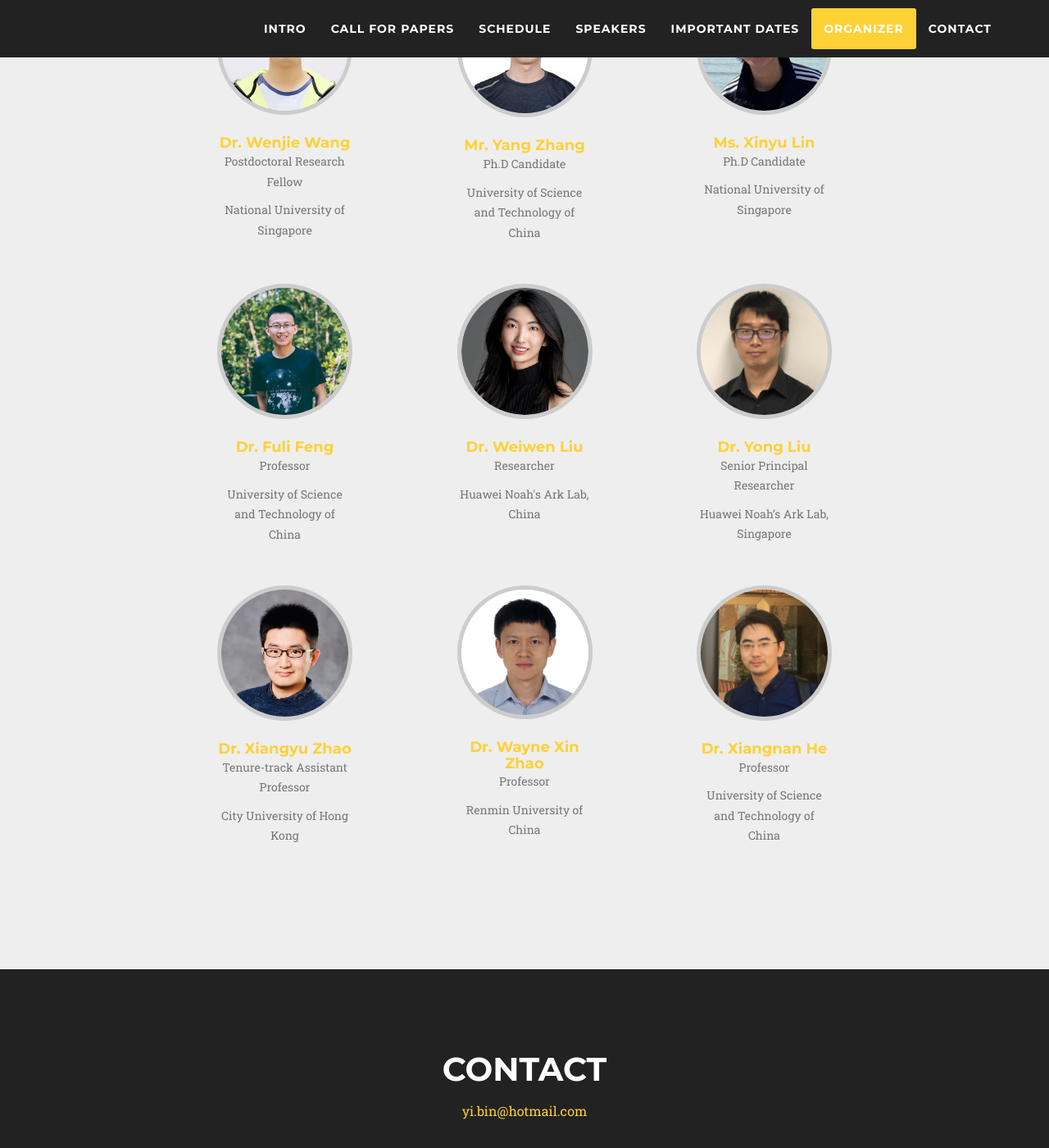
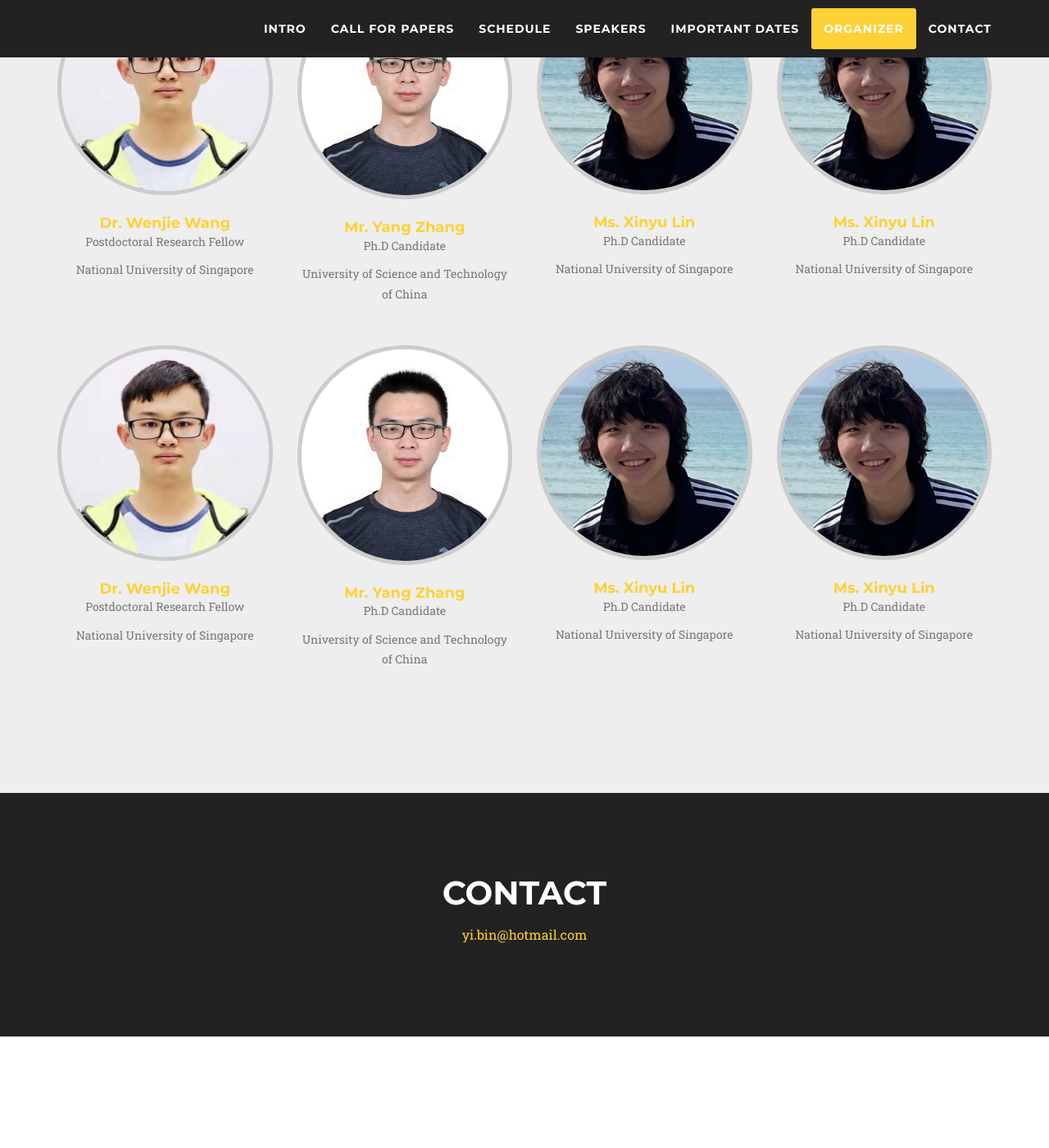
Before and after one commit to mmgensr-cikm25/mmgensr-cikm25.github.io, a Jekyll site: the page built from index.md, in a window 1280 px wide and 1400 px high, scrolled down 3502 px. Shown: the whole window at 82% size. Built offline with Jekyll 4.4.1, drawn with Linux system fonts in a browser that asks for light colours; nearby versions of some CDN libraries; some web fonts are replaced; after the commit the page ends 4766 px from its top, so only the background shows below that.

Commit message:
Update organizer.html

```diff
--- a/_includes/organizer.html
+++ b/_includes/organizer.html
@@ -10,11 +10,9 @@
         <div class="row">
 
 
-            <div class="col-sm-2">
-    &nbsp;
-</div>
 
-                <div class="col-sm-2">
+
+                <div class="col-sm-3">
     <div class="team-member">
         <img src="assets/img/wangwenjie.jpg" class="img-responsive img-circle" alt="" width="600" height="600">
         <h4><a href="https://wenjiewwj.github.io/">Dr. Wenjie Wang</a></h4>
@@ -23,11 +21,7 @@
     </div>
 </div>
 
-<div class="col-sm-1">
-    &nbsp;
-</div>
-
-                <div class="col-sm-2">
+                <div class="col-sm-3">
     <div class="team-member">
         <img src="assets/img/zhangyang.jpg" class="img-responsive img-circle" alt="" width="600" height="600">
         <h4><a href="http://home.ustc.edu.cn/~zy2015/">Mr. Yang Zhang</a></h4>
@@ -36,12 +30,7 @@
     </div>
 </div>
 
-
-<div class="col-sm-1">
-    &nbsp;
-</div>
-
-                <div class="col-sm-2">
+                <div class="col-sm-3">
     <div class="team-member">
         <img src="assets/img/linxinyu.jpeg" class="img-responsive img-circle" alt="" width="600" height="600">
         <h4><a href="https://generative-rec.github.io/#organizer">Ms. Xinyu Lin</a></h4>
@@ -50,110 +39,62 @@
     </div>
 </div>
 
-
-
-<div class="col-sm-1">
-    &nbsp;
+            <div class="col-sm-3">
+    <div class="team-member">
+        <img src="assets/img/linxinyu.jpeg" class="img-responsive img-circle" alt="" width="600" height="600">
+        <h4><a href="https://generative-rec.github.io/#organizer">Ms. Xinyu Lin</a></h4>
+        <p class="text-muted">Ph.D Candidate</p>
+        <p class="text-muted">National University of Singapore</p>
+    </div>
 </div>
 
         </div>
 
         <div class="row">
 
-            <div class="col-sm-2">
-    &nbsp;
+
+
+
+                <div class="col-sm-3">
+    <div class="team-member">
+        <img src="assets/img/wangwenjie.jpg" class="img-responsive img-circle" alt="" width="600" height="600">
+        <h4><a href="https://wenjiewwj.github.io/">Dr. Wenjie Wang</a></h4>
+        <p class="text-muted">Postdoctoral Research Fellow</p>
+        <p class="text-muted">National University of Singapore</p>
+    </div>
 </div>
 
-                <div class="col-sm-2">
+                <div class="col-sm-3">
     <div class="team-member">
-        <img src="assets/img/fengfuli.jpg" class="img-responsive img-circle" alt="" width="600" height="600">
-        <h4><a href="https://fulifeng.github.io/">Dr. Fuli Feng</a></h4>
-        <p class="text-muted">Professor</p>
+        <img src="assets/img/zhangyang.jpg" class="img-responsive img-circle" alt="" width="600" height="600">
+        <h4><a href="http://home.ustc.edu.cn/~zy2015/">Mr. Yang Zhang</a></h4>
+        <p class="text-muted">Ph.D Candidate</p>
         <p class="text-muted">University of Science and Technology of China</p>
     </div>
 </div>
 
-
-<div class="col-sm-1">
-    &nbsp;
-</div>
-
-                <div class="col-sm-2">
+                <div class="col-sm-3">
     <div class="team-member">
-        <img src="assets/img/liuweiwen.jpg" class="img-responsive img-circle" alt="" width="600" height="600">
-        <h4><a href="https://wwliu555.github.io/">Dr. Weiwen Liu</a></h4>
-        <p class="text-muted">Researcher</p>
-        <p class="text-muted">Huawei Noah's Ark Lab, China</p>
+        <img src="assets/img/linxinyu.jpeg" class="img-responsive img-circle" alt="" width="600" height="600">
+        <h4><a href="https://generative-rec.github.io/#organizer">Ms. Xinyu Lin</a></h4>
+        <p class="text-muted">Ph.D Candidate</p>
+        <p class="text-muted">National University of Singapore</p>
     </div>
 </div>
 
-
-
-<div class="col-sm-1">
-    &nbsp;
-</div>
-
-                <div class="col-sm-2">
+            <div class="col-sm-3">
     <div class="team-member">
-        <img src="assets/img/liuyong.jpg" class="img-responsive img-circle" alt="" width="600" height="600">
-        <h4><a href="http://www.yongliu.org">Dr. Yong Liu</a></h4>
-        <p class="text-muted">Senior Principal Researcher</p>
-        <p class="text-muted">Huawei Noah’s Ark Lab, Singapore</p>
+        <img src="assets/img/linxinyu.jpeg" class="img-responsive img-circle" alt="" width="600" height="600">
+        <h4><a href="https://generative-rec.github.io/#organizer">Ms. Xinyu Lin</a></h4>
+        <p class="text-muted">Ph.D Candidate</p>
+        <p class="text-muted">National University of Singapore</p>
     </div>
-</div>
-
-<div class="col-sm-1">
-    &nbsp;
 </div>
 
         </div>
 
-        <div class="row">
-
-            <div class="col-sm-2">
-    &nbsp;
-</div>
-
-                <div class="col-sm-2">
-    <div class="team-member">
-        <img src="assets/img/xiangyu_zhao.jpeg" class="img-responsive img-circle" alt="" width="600" height="600">
-        <h4><a href="https://zhaoxyai.github.io/">Dr. Xiangyu Zhao</a></h4>
-        <p class="text-muted">Tenure-track Assistant Professor</p>
-        <p class="text-muted">City University of Hong Kong</p>
-    </div>
-</div>
-
-<div class="col-sm-1">
-    &nbsp;
-</div>
-
-                <div class="col-sm-2">
-    <div class="team-member">
-        <img src="assets/img/zhaoxin.jpg" class="img-responsive img-circle" alt="" width="600" height="600">
-        <h4><a href="http://playbigdata.ruc.edu.cn/batmanfly/">Dr. Wayne Xin Zhao</a></h4>
-        <p class="text-muted">Professor</p>
-        <p class="text-muted">Renmin University of China</p>
-    </div>
-</div>
-
-<div class="col-sm-1">
-    &nbsp;
-</div>
-
-                <div class="col-sm-2">
-    <div class="team-member">
-        <img src="assets/img/hexiangnan.jpg" class="img-responsive img-circle" alt="" width="600" height="600">
-        <h4><a href="https://hexiangnan.github.io/">Dr. Xiangnan He</a></h4>
-        <p class="text-muted">Professor</p>
-        <p class="text-muted">University of Science and Technology of China</p>
-    </div>
-</div>
 
 
-
-<div class="col-sm-1">
-    &nbsp;
-</div>
 
         </div>
 
```
